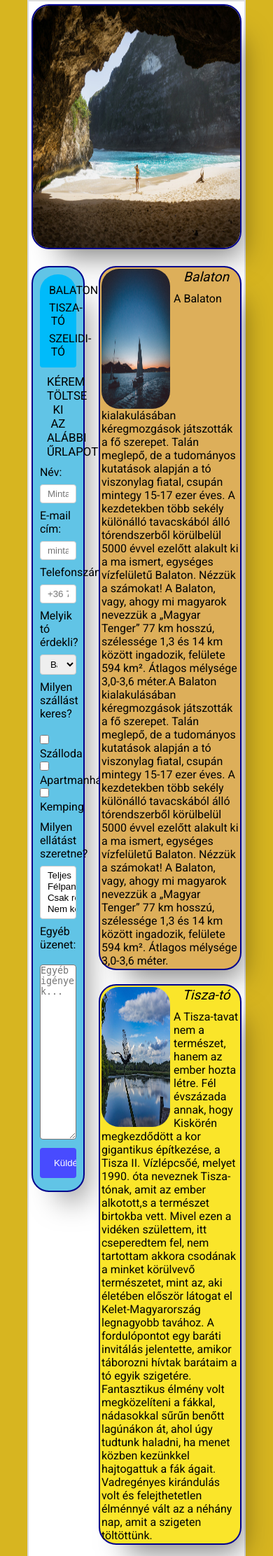
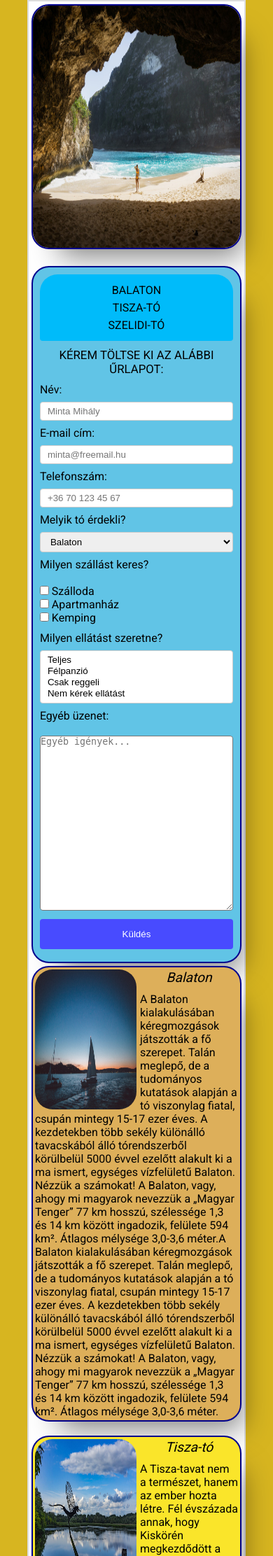
Before and after one commit to bencestab/Bootcamp_Html_Css_Js_Sport_Website, a PHP site: page / in a window 390 px wide. Shown: the top 2223 px of the page at 70% size. Run offline with PHP 8.4, Linux system fonts and the light colour scheme; some web fonts are replaced.

Commit message:
with responsiveness

```diff
--- a/HF_Resp/css/style.css
+++ b/HF_Resp/css/style.css
@@ -58,7 +58,7 @@ aside {
     text-decoration: none;
     display: block;
 }
-.left-column nav ul {
+nav ul {
     list-style: none;
 }
 
@@ -116,38 +116,53 @@ header img{
     grid-template-rows: auto;
     gap: 20px;
 }
-.right-column .box1 {
+.box1 {
     grid-area: 1 / 1 / 2 /11 ;
     padding: 1%;
     background-color: rgb(221, 175, 90);
     border: 2px solid rgb(0, 0, 141);
     border-radius: 25px;
     box-shadow: 20px 30px 40px -20px rgba(0, 0, 0, .5);
+
+    margin-bottom: 20px;
 }
-.right-column .box2 {
+.box2 {
     grid-area: 2 / 1 / 3 / 11 ;
     padding: 1%;
     background-color: rgb(250, 229, 42);
     border: 2px solid rgb(0, 0, 141);
     border-radius: 25px;
     box-shadow: 20px 30px 40px -20px rgba(0, 0, 0, .5);
+    margin-top: 20px;
+    margin-bottom: 20px;
 }
-.right-column .box3 {
+.box3 {
     grid-area: 3 / 1 / 4 / 11 ;
     padding: 1%;
     background-color: rgb(126, 172, 216);
     border: 2px solid rgb(0, 0, 141);
     border-radius: 25px;
     box-shadow: 20px 30px 40px -20px rgba(0, 0, 0, .5);
+    margin-top: 20px;
+
 }
-.left-column{
+.bal{
     grid-column: span 3;
     height: 200px;
 }
-.right-column {
+.jobb {
     grid-column: span 7;
 }
-.right-column img {
+@media (max-width:1050px) {
+    .bal{
+        grid-column: span 10;
+    }
+    .jobb {
+        grid-column: span 10;
+        grid-row-start: 41;
+    }
+}
+.grid-container img {
     width: 50%;
     height: 200px;
     border-radius: 25px;
--- a/HF_Resp/index.html
+++ b/HF_Resp/index.html
@@ -20,7 +20,7 @@
 
         <div class="grid-container">
 
-            <div class="left-column">
+            <div class="bal">
                 <aside>
                     <nav>
                         <ul>
@@ -46,7 +46,8 @@
 
                         <div class="phone-number">
                             <label for="phone-number">Telefonszám:</label>
-                            <input type="text" id="phone-number" name="phone-number" placeholder="+36 70 123 45 67" required><br>
+                            <input type="text" id="phone-number" name="phone-number" placeholder="+36 70 123 45 67"
+                                required><br>
                         </div>
 
                         <div class="lakes">
@@ -61,16 +62,16 @@
                         <div class="check">
                             <span>Milyen szállást keres?</span><br>
                             <br>
-                            <input type="checkbox" id="accommodation1" name="accommodation1" value="szálloda" >
+                            <input type="checkbox" id="accommodation1" name="accommodation1" value="szálloda">
                             <label for="accommodation1"> Szálloda</label><br>
-                            <input type="checkbox" id="accommodation2" name="accommodation2" value="apartmanház" >
+                            <input type="checkbox" id="accommodation2" name="accommodation2" value="apartmanház">
                             <label for="accommodation2"> Apartmanház</label><br>
                             <input type="checkbox" id="accommodation3" name="accommodation3" value="kemping">
                             <label for="accommodation3"> Kemping</label><br>
                         </div>
 
                         <div class="service">
-                            <label for="service" >Milyen ellátást szeretne?</label>
+                            <label for="service">Milyen ellátást szeretne?</label>
                             <select id="service" name="service" size="4" required>
                                 <option value="service1">Teljes</option>
                                 <option value="service2">Félpanzió</option>
@@ -89,11 +90,10 @@
 
                     </form>
                 </aside>
-
             </div>
 
-            <div class="right-column">
-                <div class="grid-container">
+
+            <div class="jobb">
                 <div class="box1">
                     <a id="balaton" class="sec-img" href="#"><img src="img/balaton.jpg" alt="Balaton">
                         <section> <i>Balaton</i> </section>
@@ -148,7 +148,6 @@
                 </div>
             </div>
         </div>
-        </div>
 
         <footer>
             <div>SBsporthírek kiadója a SB AG. © Minden jog fenntartva.</div>
```
Lines whose indentation alone changed are shown as unchanged.
